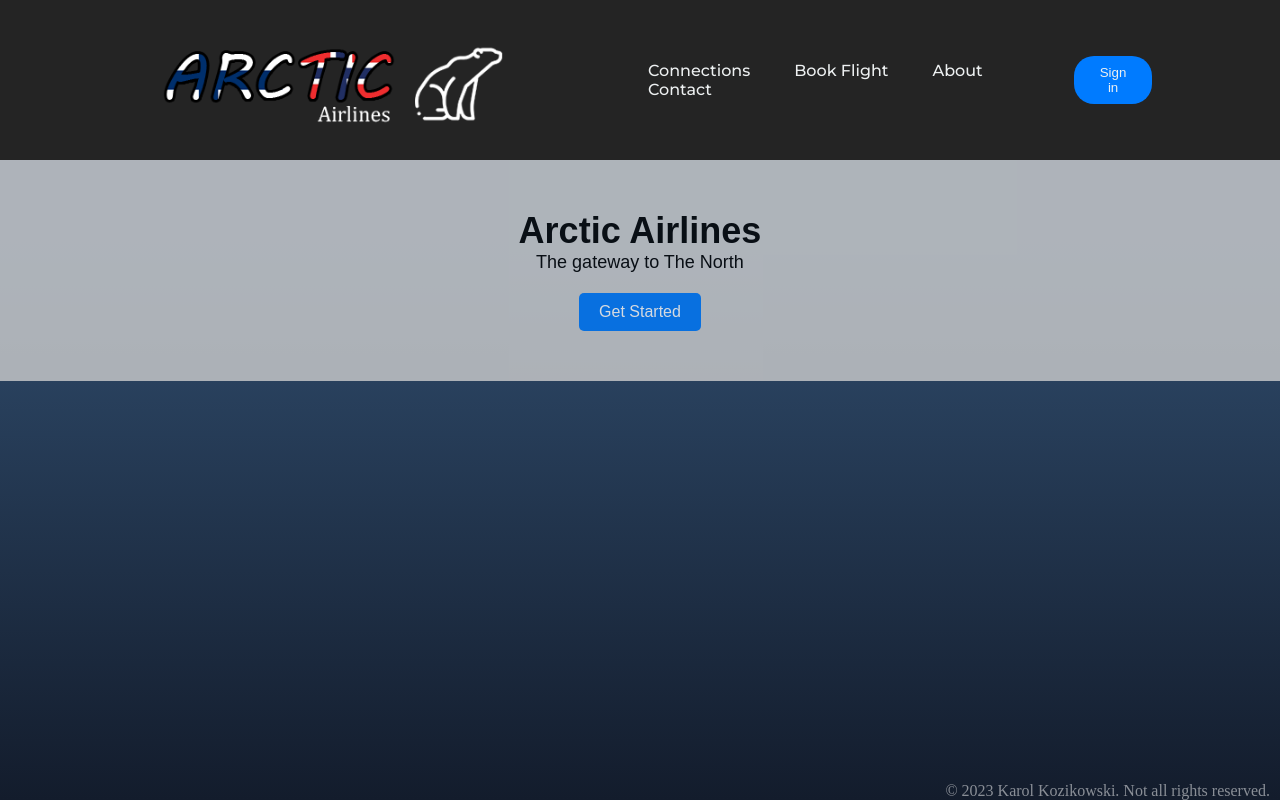
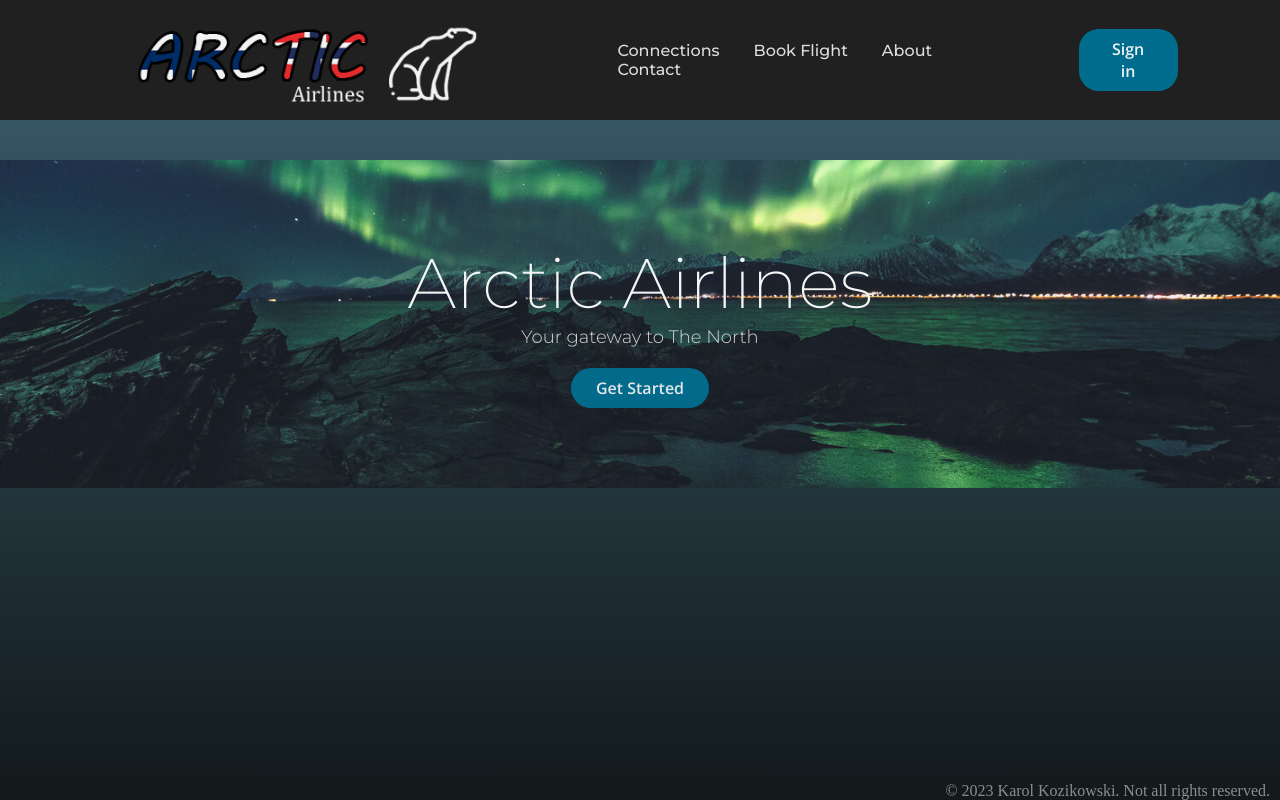
Before and after one commit to KarolKozikowski/WPRG, a PHP site: page / in a window 1280 px wide. Run offline with PHP 8.4, Linux system fonts and the light colour scheme.

```diff
--- a/CSS/style.css
+++ b/CSS/style.css
@@ -1,6 +1,12 @@
-@import url('https://fonts.googleapis.com/css2?family=Montserrat:wght@500&display=swap');
+@import url('https://fonts.googleapis.com/css2?family=Montserrat:wght@100;200;300;400;500;600;700&family=Open+Sans:wght@300;400;500;600;700;800&display=swap');
 :root{
-    --main_gradient: linear-gradient(0deg, #131c2c, #304d6e 70%);
+    --main_gradient: linear-gradient(0deg, #12191b, #3d6070 100%);
+    --oceanblue: #304d6e;
+    --greenishblue: #006d8f;
+    --greenishblue2: #094f64;
+    --highlights: #00c3ff;
+    --textwhite: #edf0f1;
+    --textlight: #dddddd;
 }
 *{
     margin: 0;
@@ -15,66 +21,103 @@ body{
 
 
 header{
-    background-color: #242424;
+    background-color: #202020;
     display: flex;
     justify-content: flex-end;
     align-items: center;
-    padding: 30px 10%;
+    padding: 10px 8vw;
 }
 .nav_links{
     list-style: none;
 }
 .nav_links li{
     display: inline-block;
-    padding: 0px 20px;
+    padding: 0px 15px;
 }
 .nav_links a{
     font-family: 'Montserrat', sans-serif;
     font-style: normal;
     font-weight: 500;
-    font-display: swap;
     font-size: 16px;
-    color: #edf0f1;
+    color: var(--textlight);
     text-decoration: none;
+    transition: all, 200ms;
+}
+.nav_links a:hover{
+    color: var(--highlights);
+    transform: scaleX(150%);
 }
 .logo{
     scale: 90%;
+    opacity: 95%;
     margin-right: auto;
 }
 .login_button{
-    background-color: #007bff;
-    color: #edf0f1;
+    font-family: 'Open Sans', sans-serif;
+    font-style: normal;
+    font-weight: 600;
+    font-size: 16px;
+    background-color: var(--greenishblue);
+    color: var(--textwhite);
     padding: 9px 25px;
     border: none;
     border-radius: 20px;
     cursor: pointer;
-    margin-left: 20px;
+    margin-left: 40px;
+    transition: color, 200ms;
+}
+.login_button:hover{
+    background-color: var(--greenishblue2);
 }
 
 
 
 .main_sectoin{
+    font-family: 'Montserrat', sans-serif;
     text-align: center;
-    font-family: basic-sans, sans-serif;
-    padding: 50px;
+    padding: 10vh;
+    margin-top: 5vh;
+    background-image: url("../art/background1.png");
+    background-repeat: no-repeat;
+    background-size: 100vw;
+    background-position:center;
     background-color: rgb(206, 206, 206);
-    opacity: 80%;
+    opacity: 95%;
+    transition: opacity, 400ms;
+}
+.main_sectoin:hover{
+    opacity: 100%;
 }
 .main_sectoin h1{
-    font-size: 36px;
+    font-size: 70px;
+    font-weight: 200;
+    color: white;
+    background-position: center;
+    background-repeat: no-repeat;
+    background-size: 250px;
 }
 .main_sectoin p{
     font-size: 18px;
     margin-bottom: 20px;
+    font-weight: 300;
+    color: var(--textlight);
 }
 .main_button {
     display: inline-block;
-    font-family: basic-sans, sans-serif;
-    padding: 10px 20px;
-    background-color: #007bff;
-    color: #fff;
+    font-family: 'Open Sans', sans-serif;
+    font-style: normal;
+    font-weight: 600;
+    font-size: 16px;
+    padding: 9px 25px;
+    background-color: var(--greenishblue);
+    color: var(--textwhite);
     text-decoration: none;
-    border-radius: 5px;
+    border: none;
+    border-radius: 20px;
+    transition: color, 200ms;
+}
+.main_button:hover{
+    background-color: var(--greenishblue2);
 }
 footer {
     color: #fff;
--- a/index.php
+++ b/index.php
@@ -21,7 +21,7 @@
         </header>
         <section class="main_sectoin">
             <h1>Arctic Airlines</h1>
-            <p>The gateway to The North</p>
+            <p>Your gateway to The North</p>
             <a href="#" class="main_button">Get Started</a>
         </section>
         <footer>
```
Also changed, not shown: art/background1.png (added).
